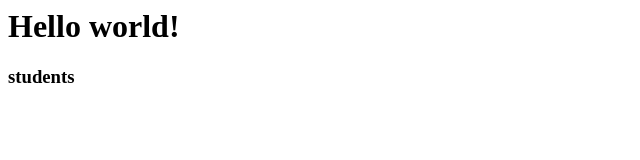
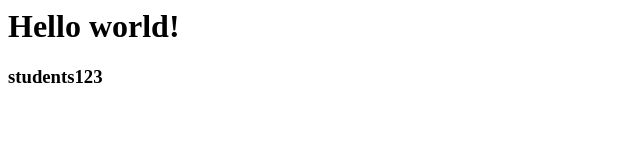
Before and after one commit to mk8600/HelloWorld, a plain HTML site: page studentManage/index.html in a window 1280 px wide. Shown: the full height of the page, 0-640 px from the left. Drawn offline with Linux system fonts and the light colour scheme.

Commit message:
Update index.html

```diff
--- a/studentManage/index.html
+++ b/studentManage/index.html
@@ -3,6 +3,6 @@
 </head>
 <body>
 <h1>Hello world!</h1>
-<h3>students</h3>
+<h3>students123</h3>
 </body>
 </html>
```
